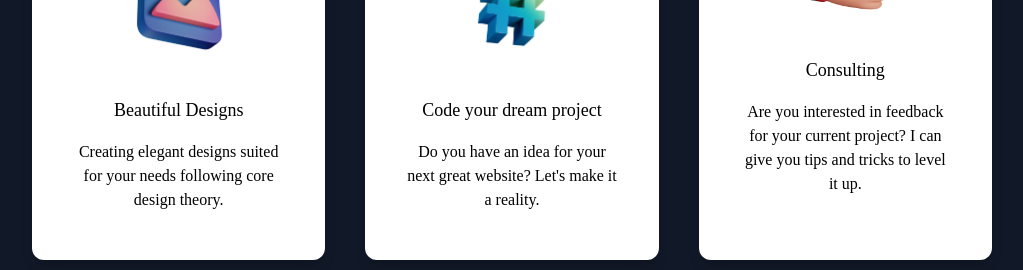
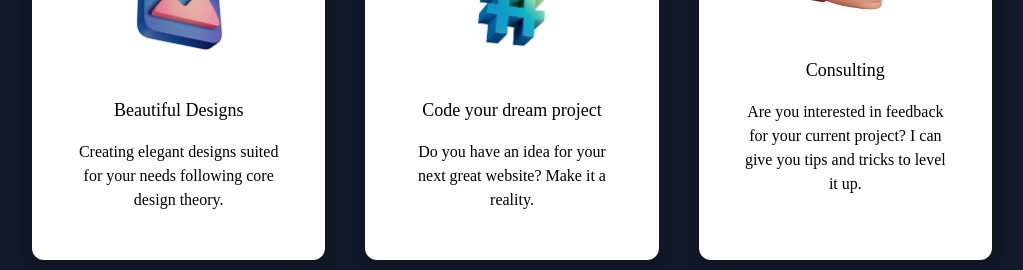
Before and after one commit to AhmadAlabrash/portfolio, a Next.js app: page / in a window 1280 px wide. Shown: the part 1240-1510 px from the top of the page, without its empty margins (128-1151 px from the left). Built offline with nearby package versions, Linux system fonts and the light colour scheme.

Commit message:
Update index.js

```diff
--- a/pages/index.js
+++ b/pages/index.js
@@ -98,7 +98,7 @@ ongoing revolution in this innovative field.
                 Code your dream project
               </h3>
               <p className="py-2">
-                Do you have an idea for your next great website? Let's make it a
+                Do you have an idea for your next great website? Make it a
                 reality.
               </p>
 
@@ -118,7 +118,7 @@ ongoing revolution in this innovative field.
           <div>
             <h2 className="text-3xl py-1 bold dark:text-white " >Projects</h2>
             <p className="text-md py-2 leading-8 text-gray-800 dark:text-gray-200">
-            I possess a proven track record of delivering high-quality software solutions, backed by a portfolio of successfully completed projects. My commitment to excellence ensures that every endeavor I undertake is not just successful but stands tall as a testament to my expertise and dedication to your project's success.
+            I possess a proven track record of delivering high-quality software solutions, backed by a portfolio of successfully completed projects. My commitment to excellence ensures that every endeavor I undertake is not just successful but stands tall as a testament to my expertise and dedication to your projects success.
 </p>
           </div>
           <div className="flex flex-col gap-10 py-10 lg:flex-row lg:flex-wrap">
```
